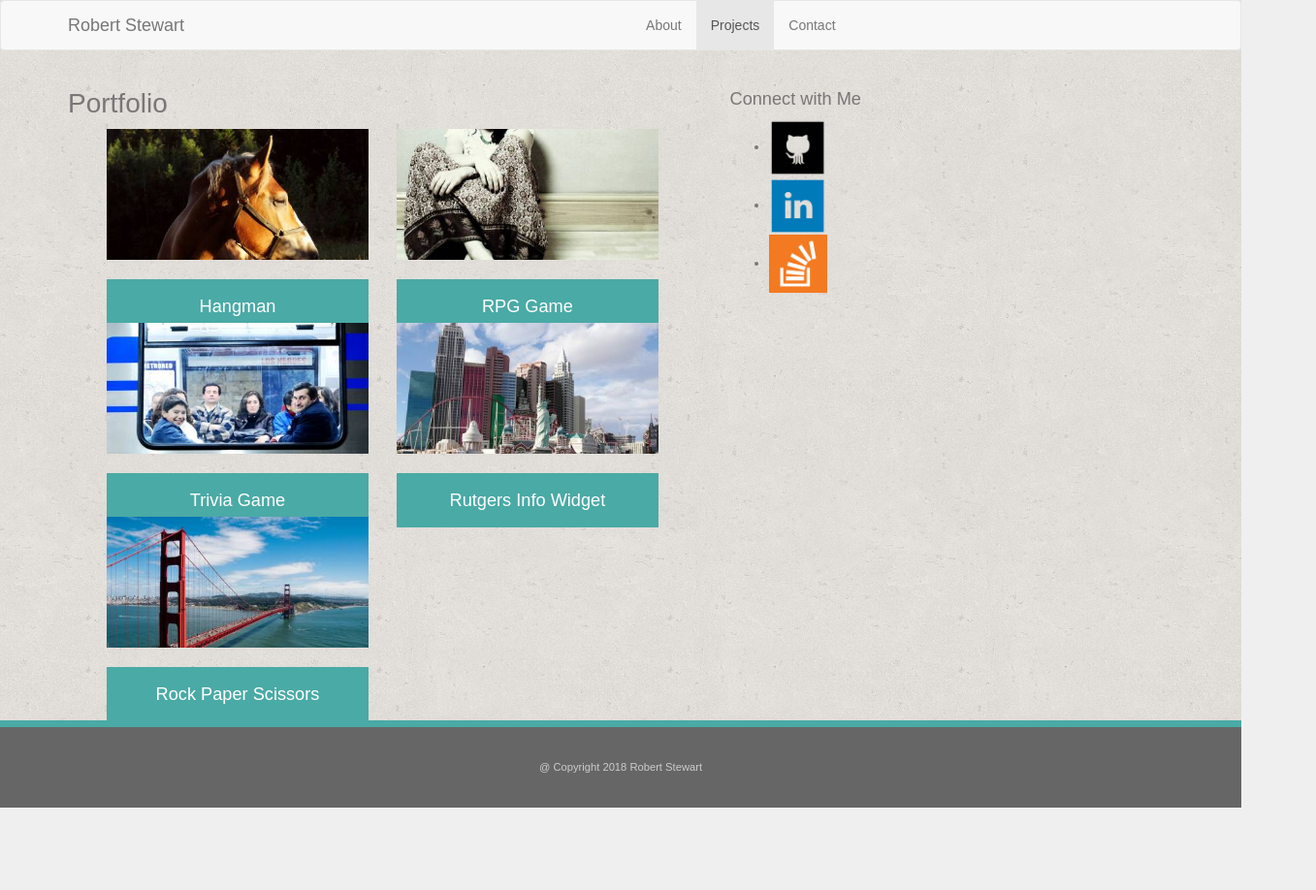
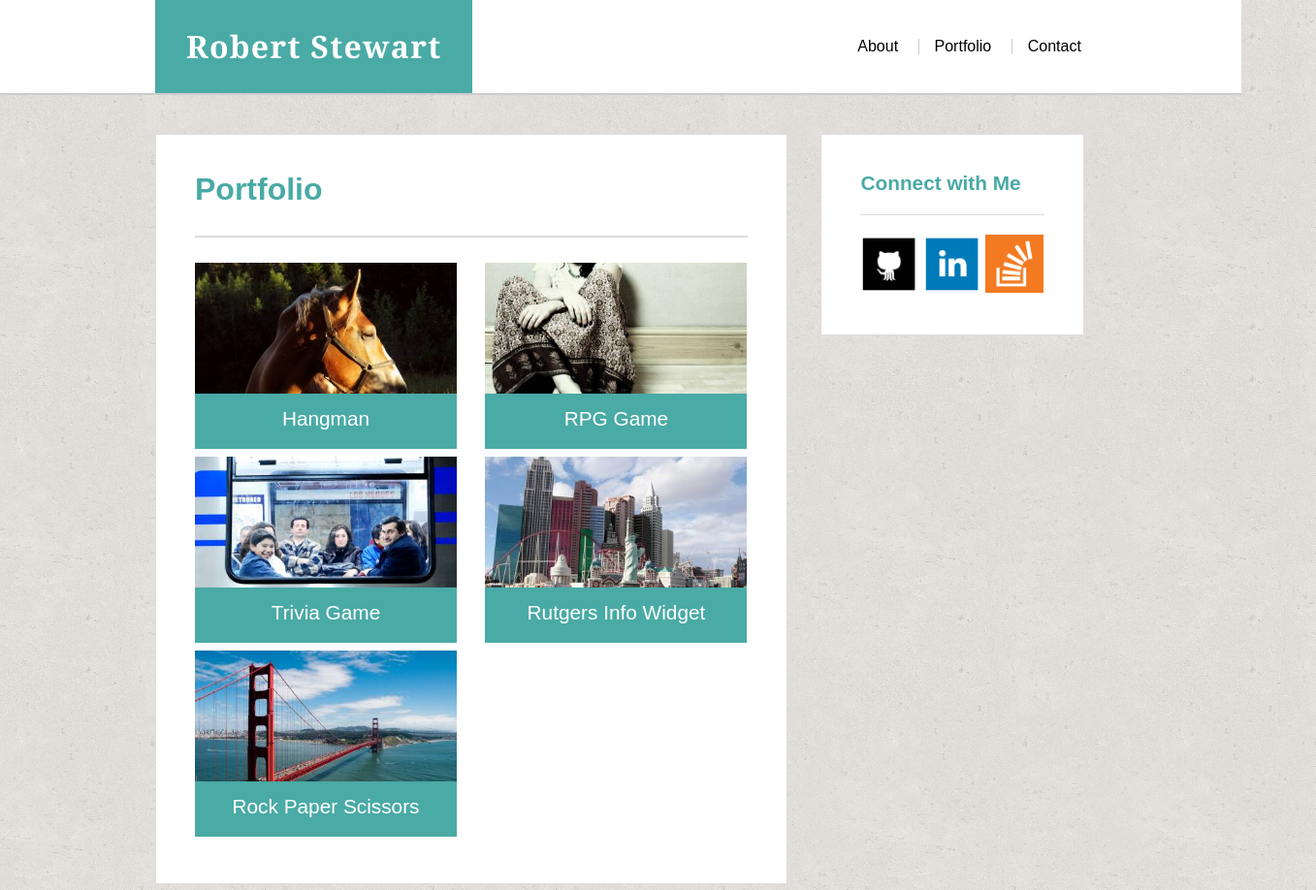
Before and after one commit to bobstew/Responsive-Portfolio, a plain HTML site: page portfolio.html in a window 1280 px wide. Shown: the top 918 px of the page at 97% size, 1357 px wide, since content can reach past the window. Before the commit the page ends 833 px from the top, so only its background shows below. Drawn offline with nearby package versions, Linux system fonts and the light colour scheme.

Commit message:
undoing mess

```diff
--- a/portfolio.html
+++ b/portfolio.html
@@ -4,57 +4,39 @@
 	<title>Robert Stewart / About Me</title>
 	<meta charset="UTF-8">
 	<meta name="viewport" content="width=device-width, initial-scale= 1.0">
-	<script src="https;//code.jquery.com/jquery-3.2.1.min.js"
-			integrity="sha256-hwg4gsxgFZhOsEEamdOYGBf13FyQuiTwlAQgxVSNgt4="
-			origin="anonymous">
-
-	</script>
-	<script src="https://maxcdn.bootstrapcdn.com/bootstrap/3.3.7/js/bootstrap.min.js" integrity="sha384-Tc5IQib027qvyjSMfHjOMaLkfuWVxZxUPnCJA7l2mCWNIpG9mGCD8wGNIcPD7Txa" crossorigin="anonymous"></script>
-		<!-- Fonts -->
-		<link href="https://fonts.googleapis.com/css?family=Roboto:300,400" rel="stylesheet">
-		<link rel="stylesheet" href="https://maxcdn.bootstrapcdn.com/font-awesome/4.7.0/css/font-awesome.min.css">
-		<!-- Stylesheets -->
-		<link rel="stylesheet" href="https://maxcdn.bootstrapcdn.com/bootstrap/3.3.7/css/bootstrap.min.css">
-		<link rel="stylesheet" href="assets/css/style.css">
+	<link rel="stylesheet" type="text/css" href="assets/css/reset.css">
+	<link rel="stylesheet" href="assets/css/style.css">
 </head>
 <body>
-	<nav class="navbar navbar-default">
+	<header>
 		<div class="container">
-			<div calss="navbar-header">
-				<button type="button" class="navbar-toggle collapsed" data-toggle="collapse" data-target="#example-navbar" aria-expanded="false">
-					<span class= "sr-only">Toggle Naviagation</span>
-					<span class="icon-bar"></span>
-					<span class="icon-bar"></span>
-					<span class="icon-bar"></span>
-				</button>
-				<a class="navbar-brand" href="#">Robert Stewart</a>
+			<div class="name">
+				<div class="logo">Robert Stewart
+				</div>
 			</div>
 
-			<div class="collapse navbar-collapse" id="#example-navbar">
-				<ul class="nav navbar-nav navbar-right">
-					<li><a href="index.html">About</a></li>
-					<li class="active"><a href="#">Projects</a></li>
-					<li><a href="contact.html">Contact</a></li>
+			<nav class= "nav">
+				<ul>
+					<li><a href="#" class="active">About</a></li>
+					<li><a href="portfolio.html" class="active">Portfolio</a></li>
+					<li><a href="contact.html" class="active">Contact</a></li>
 				</ul>
-			</div>
+			</nav>
 		</div>
-	</nav>
 
-
-<div class="container">
-	<div class="row">
-
-		<div class="col-xs-12 col-sm-12 col-med-7 col-lg-7 col-xl-7">
+	</header>
+	<div class="content">
+		<div class="main">
 			<h1 class="page-title">Portfolio</h1>
 			<ul class="portfolio">
 				<li class="portfolio-item">
-					<a href="https://bobstew.github.io/Hangman-Game/" target="_blank">
+					<a href="https://bobstew.github.io/Hangman-Game/" target= "_blank">
 						<img src="assets/images/a.jpg" alt="Hangman Image">
 						<h2 class="item-name">Hangman</h2>
 					</a>
 				</li>
 				<li class="portfolio-item">
-					<a href="">
+					<a href="#">
 						<img src="assets/images/b.jpg" alt="RPG Game Image">
 						<h2 class="item-name">RPG Game</h2>
 					</a>
@@ -78,15 +60,10 @@
 					</a>
 				</li>
 			</ul>
+		</div>
 
-		</div>
-	<div class="box2">
-
-
-	<div class="col-xs-12 col-sm-12 col-med-4 col-lg-4 col-xl-4">
-
+		<div class="sidebar">
 			<h2 class ="sidebar-title">Connect with Me</h2>
-
 			<ul class="social">
 				<li><a href="https://github.com/bobstew/"><img src="assets/images/if_github_square_black_107109.png" alt="github"></a></li>
 
@@ -95,13 +72,8 @@
 
 			</ul>
 
-
+		</div>
 	</div>
-</div>
-</div>
-</div>
-
-
 	<footer>@ Copyright 2018 Robert Stewart</footer>
 
 
```
